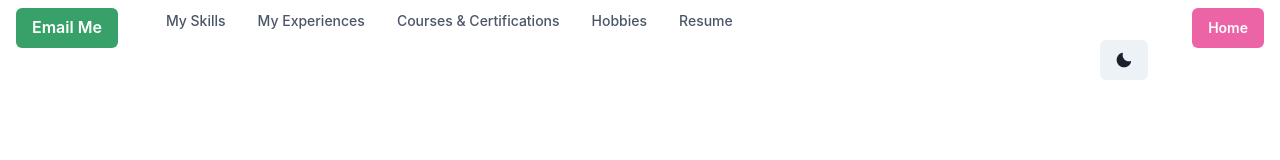
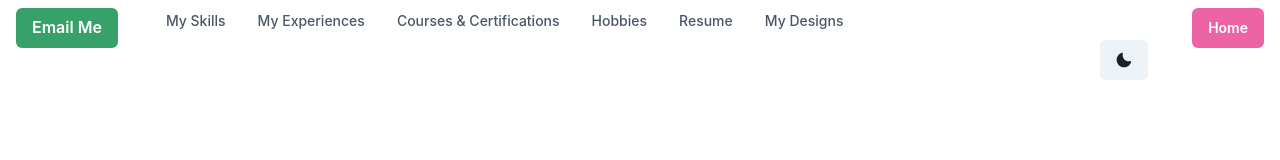
Before and after one commit to MalayaRP/my-world, a Next.js app: page / in a window 1280 px wide. Shown: the top 160 px of the page. Built offline with nearby package versions, Linux system fonts and the light colour scheme.

Commit message:
Update Navbar.js

```diff
--- a/components/Navbar.js
+++ b/components/Navbar.js
@@ -278,5 +278,9 @@ import {
     {
       label: 'Resume',
       href: 'https://www.dropbox.com/s/95ko7pfdv3sgvc5/Resume-Recent.pdf?dl=0',
-    }
+    },
+      {
+      label: 'My Designs',
+      href: '/designs',
+      }
   ];
```
